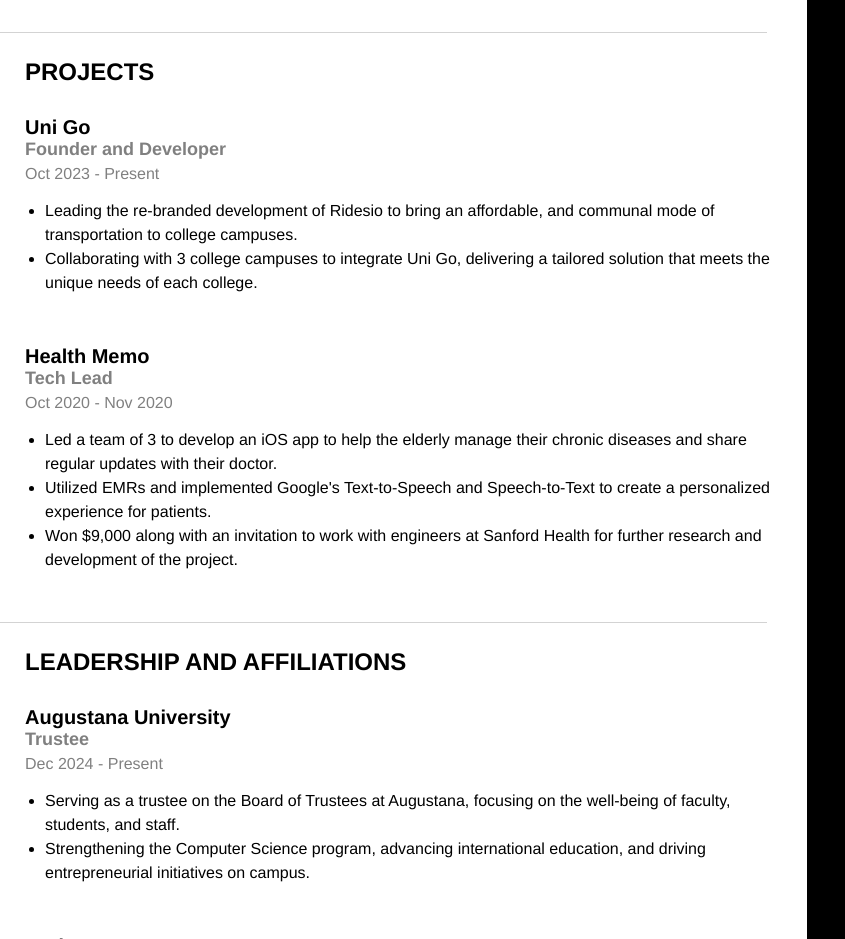
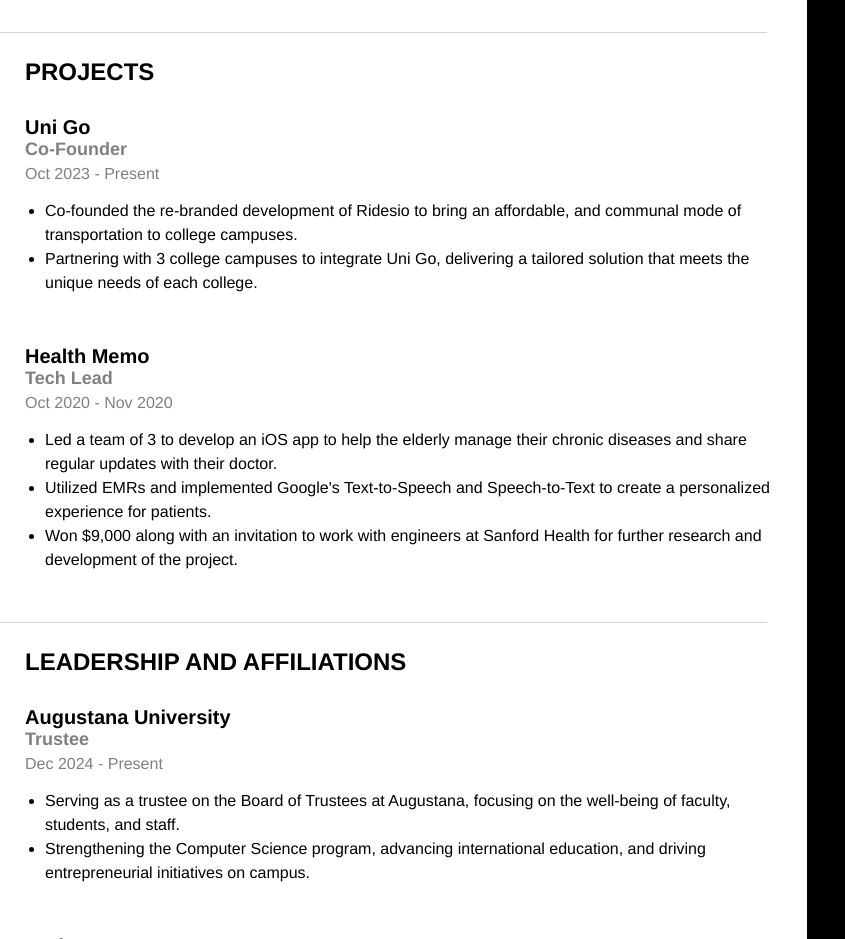
Before and after one commit to tahaafzal5/personal-website-2.0, a React (Create React App) app: page /#/resume in a window 1280 px wide. Shown: the part 2500-3439 px from the top of the page, without its empty margins (0-845 px from the left). Built offline with nearby package versions, Linux system fonts and the light colour scheme.

Commit message:
Updated resume

```diff
--- a/src/Components/Projects/Projects.js
+++ b/src/Components/Projects/Projects.js
@@ -8,11 +8,11 @@
 
             <Project
                 project="Uni Go"
-                role="Founder and Developer"
+                role="Co-Founder"
                 date="Oct 2023 - Present"
                 description={[
-                    "Leading the re-branded development of Ridesio to bring an affordable, and communal mode of transportation to college campuses.",
-                    "Collaborating with 3 college campuses to integrate Uni Go, delivering a tailored solution that meets the unique needs of each college."
+                    "Co-founded the re-branded development of Ridesio to bring an affordable, and communal mode of transportation to college campuses.",
+                    "Partnering with 3 college campuses to integrate Uni Go, delivering a tailored solution that meets the unique needs of each college."
                 ]}
             />
 
--- a/src/Pages/ReleaseNotes/ReleaseNotes.js
+++ b/src/Pages/ReleaseNotes/ReleaseNotes.js
@@ -26,6 +26,13 @@
                 </li>
                 <li><code>patch</code>: 0-indexed patch number of release</li>
             </ul>
+
+            <div>
+                <p className="version">v26.3.0</p>
+                <ul>
+                    <li>Updated resume.</li>
+                </ul>
+            </div>
 
             <div>
                 <p className="version">v25.4.3</p>
```
Also changed, not shown: 1 other file (tests, documents, lock files or other folders).
